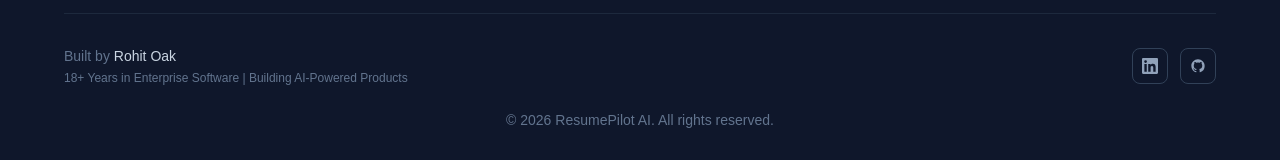
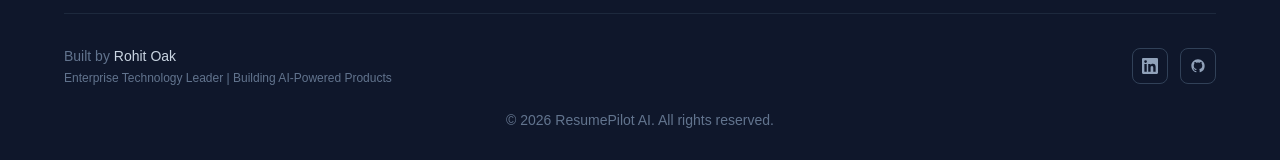
Before and after one commit to rohit-oak/resume-pilot-ai, a Next.js app: page / in a window 1280 px wide. Shown: the part 4460-4620 px from the top of the page. Built offline with nearby package versions, Linux system fonts and the light colour scheme; no server answers; the database is empty.

Commit message:
Added creator attribution

```diff
--- a/app/page.tsx
+++ b/app/page.tsx
@@ -465,7 +465,7 @@ export default async function Home() {
                   <span className="font-medium text-slate-300">Rohit Oak</span>
                 </p>
                 <p className="mt-1 text-xs text-slate-500">
-                  18+ Years in Enterprise Software | Building AI-Powered Products
+                  Enterprise Technology Leader | Building AI-Powered Products
                 </p>
               </div>
               <div className="flex items-center gap-3">
```
